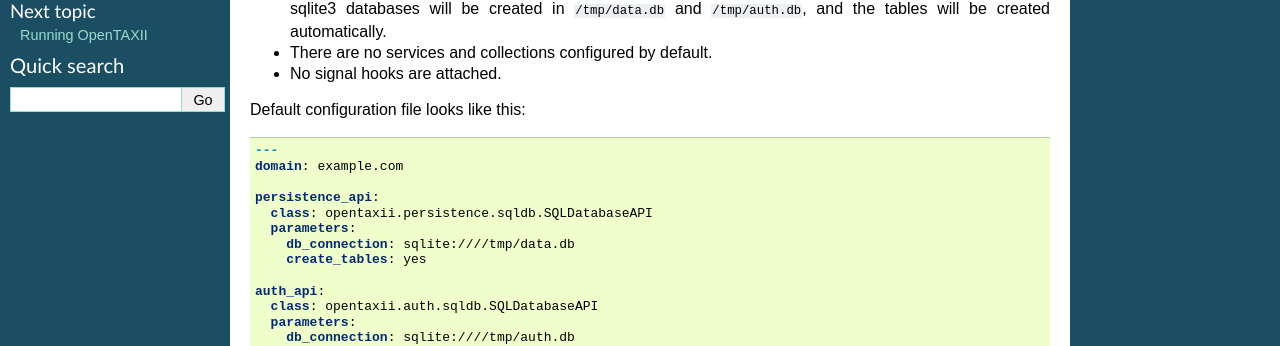
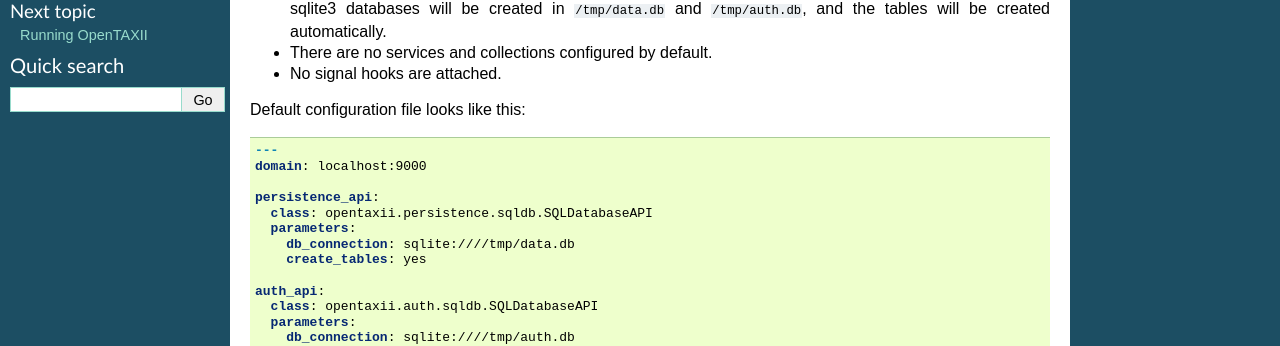
Before and after one commit to eclecticiq/OpenTAXII, a Sphinx documentation site: the page built from docs/configuration.rst, in a window 1280 px wide and 900 px high. Shown: the part 281-627 px from the top of the window. Built offline with Sphinx 7.4.7, drawn with Linux system fonts in a browser that asks for light colours.

Commit message:
defaul domain changed

```diff
--- a/docs/configuration.rst
+++ b/docs/configuration.rst
@@ -24,7 +24,7 @@
 .. code-block:: yaml
 
     ---
-    domain: example.com
+    domain: localhost:9000
 
     persistence_api:
       class: opentaxii.persistence.sqldb.SQLDatabaseAPI
```
